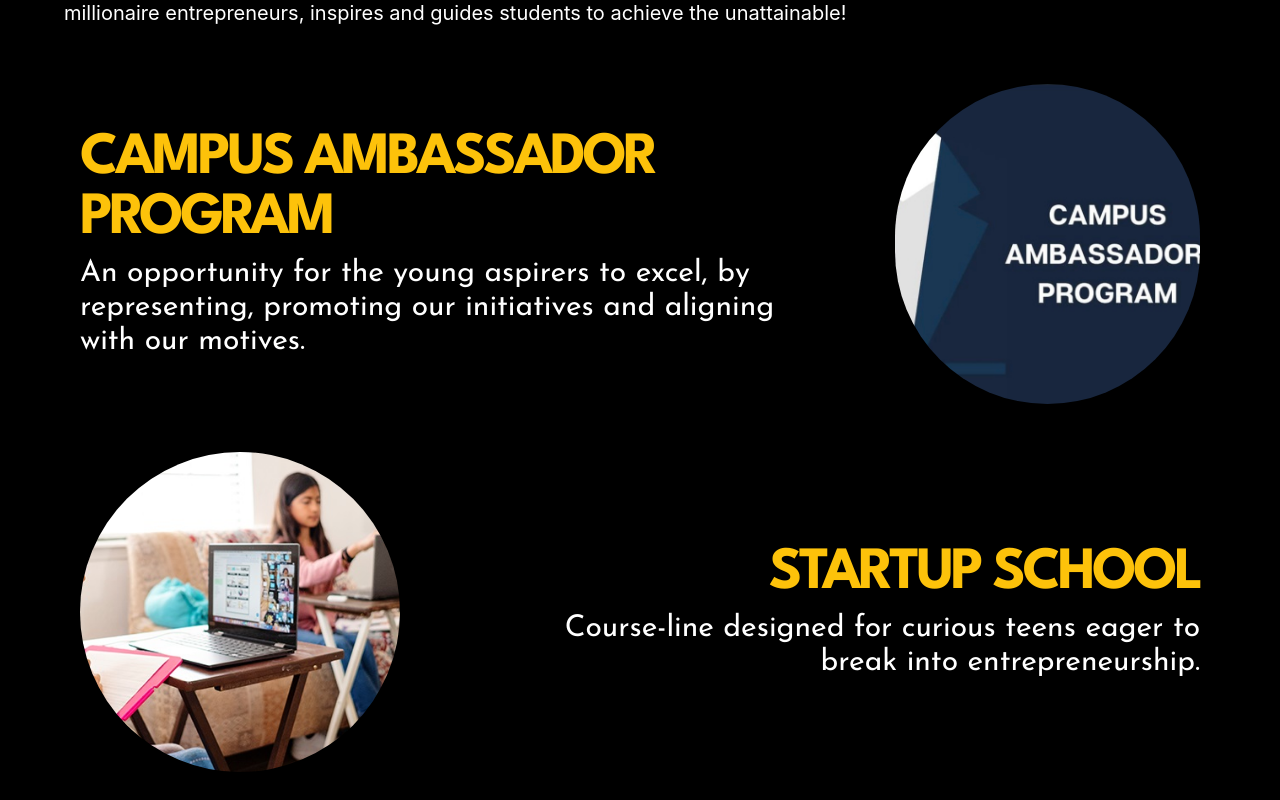
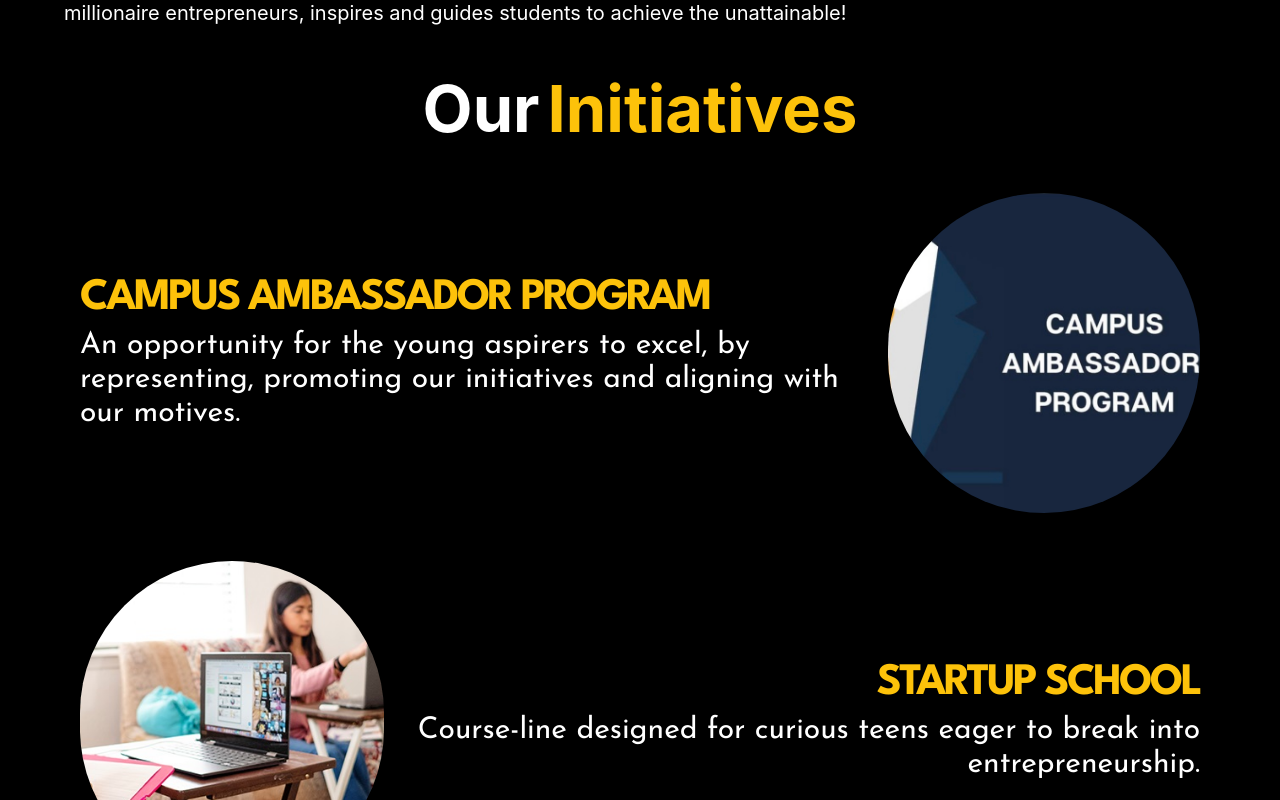
Before and after one commit to Devsoc-BPGC/CEL-website, a React (Create React App) app: page / in a window 1280 px wide. Shown: the part 1300-2100 px from the top of the page. Built offline with nearby package versions, Linux system fonts and the light colour scheme.

Commit message:
Finalise initiatives page
Signed-off-by: Hrishikesh Patil <hrishikeshpatil.754@gmail.com>

```diff
--- a/src/components/Footer.jsx
+++ b/src/components/Footer.jsx
@@ -1,12 +1,12 @@
 import { Text, VStack, HStack, Link, Icon, Flex } from '@chakra-ui/react';
-import { PhoneIcon, EmailIcon,  } from '@chakra-ui/icons';
+import { PhoneIcon, EmailIcon } from '@chakra-ui/icons';
 import { BsHeart } from 'react-icons/bs';
 import React from 'react';
 
 const Footer = () => {
   return (
     <Flex
-      bg='black'
+      bg='#111'
       color='white'
       flexDirection={'column'}
       px={{ base: '0.75rem', sm: '1rem', md: '2rem' }}
--- a/src/components/Initiatives.jsx
+++ b/src/components/Initiatives.jsx
@@ -3,16 +3,15 @@ import {
   Box,
   Text,
   Image,
-  // Button,
   Spacer,
   Stack,
   VStack,
+  HStack,
 } from '@chakra-ui/react';
 
 const InitiativeRight = props => {
   return (
     <Box
-      bg={'black'}
       paddingX={{ base: '0.75rem', sm: '1rem', md: '5rem' }}
       paddingY={{ base: '1.5rem' }}
     >
@@ -27,27 +26,32 @@ const InitiativeRight = props => {
           />
         </Box>
         <Spacer />
-        <VStack align={{ base: 'center', md: 'end' }}>
+        <VStack
+          align={{ base: 'center', md: 'end' }}
+          maxW={{
+            base: 'calc(100% - 4rem)',
+            sm: 'calc(100% - 12rem)',
+            md: 'calc(100% - 20rem)',
+          }}
+        >
           <Text
             color={'#FDC20A'}
             fontFamily={'League Spartan'}
-            fontSize={{ base: '20px', sm: '45px', lg: '60px' }}
+            fontSize={{ base: '20px', sm: '35px', lg: '45px' }}
             textAlign={['center', 'end']}
             fontStyle={'normal'}
             fontWeight={700}
-            lineHeight={{ base: '20px', sm: '45px', lg: '60px' }}
+            lineHeight={{ base: '20px', sm: '35px', lg: '45px' }}
             letterSpacing={'-0.06em'}
           >
             {props.title.toUpperCase()}
           </Text>
           <Text
-            color={'white'}
             textAlign={['center', 'end']}
             fontFamily={'Josefin Sans'}
             fontStyle={'normal'}
             fontSize={{ md: '30px' }}
             lineHeight={{ base: '20px', md: '34px' }}
-            w={{ base: '300px', md: '500px', lg: '702px' }}
           >
             {props.desc}
           </Text>
@@ -60,7 +64,6 @@ const InitiativeRight = props => {
 const InitiativeLeft = props => {
   return (
     <Box
-      bg={'black'}
       paddingX={{ base: '0.75rem', sm: '1rem', md: '5rem' }}
       paddingY={{ base: '1.5rem' }}
     >
@@ -74,28 +77,32 @@ const InitiativeLeft = props => {
             objectFit={'cover'}
           />
         </Box>
-        <Spacer />
-        <VStack align={{ base: 'center', md: 'start' }}>
+        <VStack
+          align={{ base: 'center', md: 'start' }}
+          maxW={{
+            base: 'calc(100% - 4rem)',
+            sm: 'calc(100% - 12rem)',
+            md: 'calc(100% - 20rem)',
+          }}
+        >
           <Text
             color={'#FDC20A'}
             fontFamily={'League Spartan'}
-            fontSize={{ base: '20px', sm: '45px', lg: '60px' }}
+            fontSize={{ base: '20px', sm: '35px', lg: '45px' }}
+            textAlign={['center', 'start']}
             fontStyle={'normal'}
-            textAlign={['center', 'start']}
             fontWeight={700}
-            lineHeight={{ base: '20px', sm: '45px', lg: '60px' }}
+            lineHeight={{ base: '20px', sm: '35px', lg: '45px' }}
             letterSpacing={'-0.06em'}
           >
             {props.title.toUpperCase()}
           </Text>
           <Text
-            color={'white'}
             textAlign={['center', 'start']}
             fontFamily={'Josefin Sans'}
             fontStyle={'normal'}
             fontSize={{ md: '30px' }}
             lineHeight={{ base: '20px', md: '34px' }}
-            w={{ base: '300px', md: '500px', lg: '702px' }}
           >
             {props.desc}
           </Text>
@@ -105,17 +112,21 @@ const InitiativeLeft = props => {
   );
 };
 
-// const CallToActionButton = () => {
-//   return (
-//     <Button width={'200px'} position={'unset'} height={'60px'} bg='#FDC20A'>
-//       Call to action
-//     </Button>
-//   );
-// };
-
 const Initiatives = () => {
   return (
-    <Box id='initiatives'>
+    <Box id='initiatives' bg={'black'} color={'white'}>
+      <HStack align={'center'} justify={'center'} paddingBottom={3}>
+        <Text fontWeight={700} fontSize={{ base: 32, sm: 44, lg: 65 }}>
+          Our
+        </Text>
+        <Text
+          color={'#FDC20A'}
+          fontWeight={700}
+          fontSize={{ base: 32, sm: 44, lg: 65 }}
+        >
+          Initiatives
+        </Text>
+      </HStack>
       <InitiativeLeft
         title='Campus Ambassador Program'
         desc='An opportunity for the young aspirers to excel, by representing, promoting our initiatives and aligning with our motives.'
--- a/src/components/Navbar.jsx
+++ b/src/components/Navbar.jsx
@@ -14,9 +14,9 @@ import logo from '../assets/img/logo.png';
 const Links = [
   { text: 'Home', link: 'home' },
   { text: 'About Us', link: 'about' },
+  { text: 'Initiatives', link: 'initiatives' },
   { text: 'Coalescence', link: 'about' },
   { text: 'Novatia', link: 'about' },
-  { text: 'Initiatives', link: 'initiatives' },
   { text: 'Team', link: 'team' },
   { text: 'Contact Us', link: 'contact' },
 ];
@@ -53,11 +53,12 @@ export default function Navbar() {
     <Flex
       flexDirection='column'
       height={'6rem'}
-      bg='black'
+      bg='#111'
       position={'sticky'}
       top={0}
       zIndex={1}
       overflowX={'clip'}
+      px={2}
     >
       <Box fontWeight={700} fontSize='20px' color='white' px={4}>
         <Flex h='95px' alignItems={'center'} justifyContent={'space-between'}>
```
